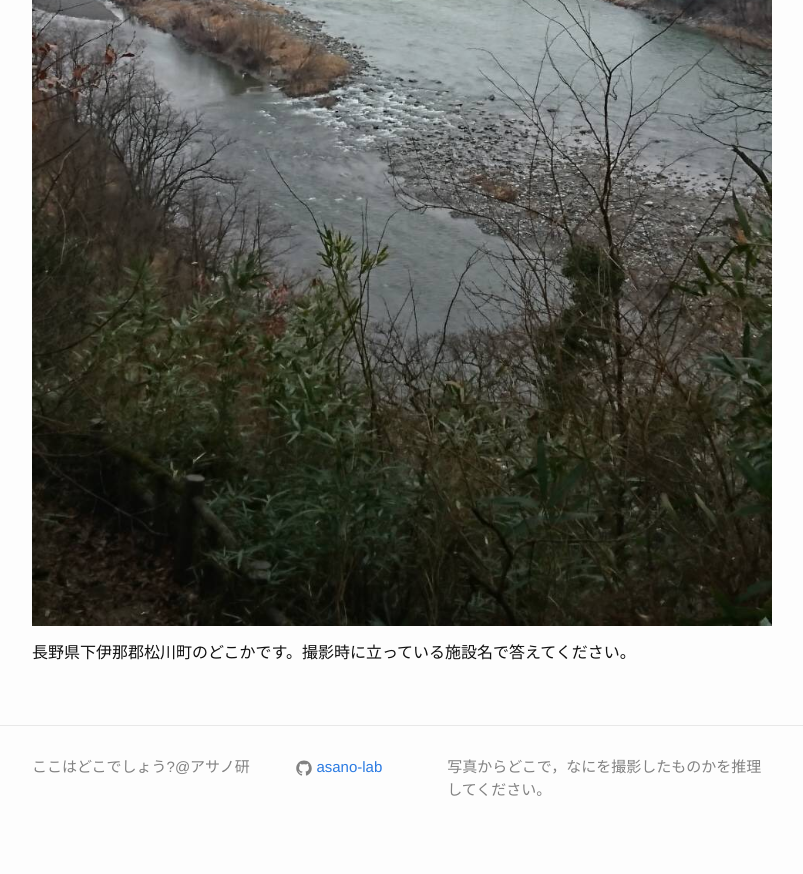
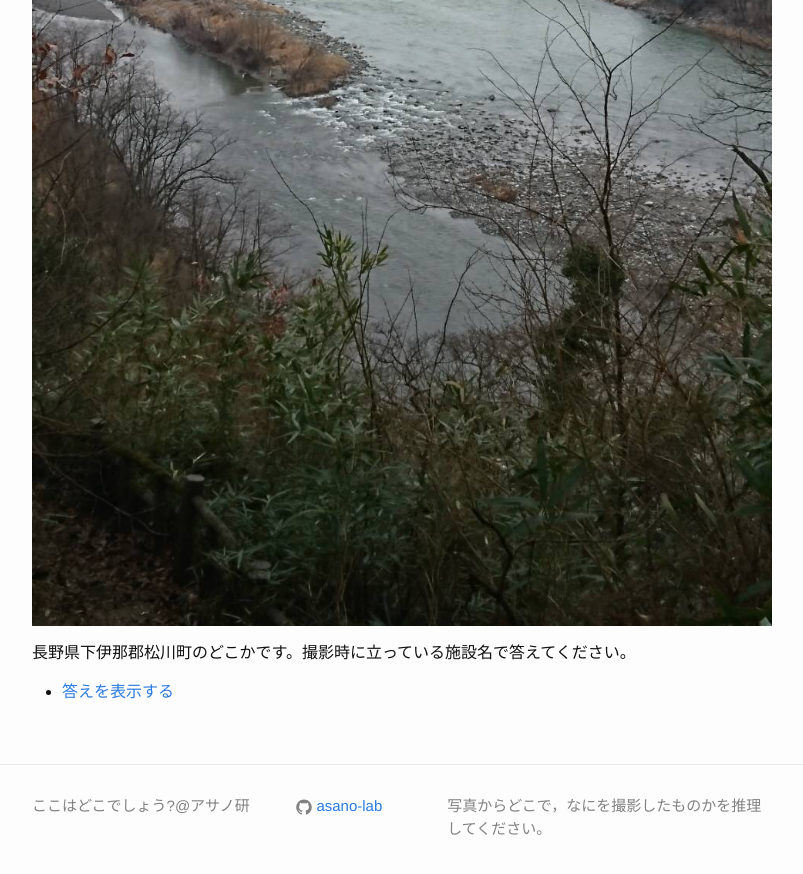
Before and after one commit to asano-lab/kokodoko, a Jekyll site: the page built from _posts/2021-08-02-q29.md, in a window 1280 px wide and 900 px high, scrolled down 889 px. Shown: the top 874 px of the window, without its empty margins (238-1041 px from the left). Built offline with Jekyll 4.4.1, drawn with Linux system fonts in a browser that asks for light colours.

Commit message:
第21, 29問の解答を追加

```diff
--- a/_posts/2021-08-02-q29.md
+++ b/_posts/2021-08-02-q29.md
@@ -8,3 +8,6 @@
 ![第29回　写真](/kokodoko/images/q29.jpg)
 
 長野県下伊那郡松川町のどこかです。撮影時に立っている施設名で答えてください。
+
+- [答えを表示する](javascript:void(0)){: #ans}
+   - 台城公園, 大島城
```
Also changed, not shown: _posts/2021-07-26-q21.md (+3 -0 lines).
